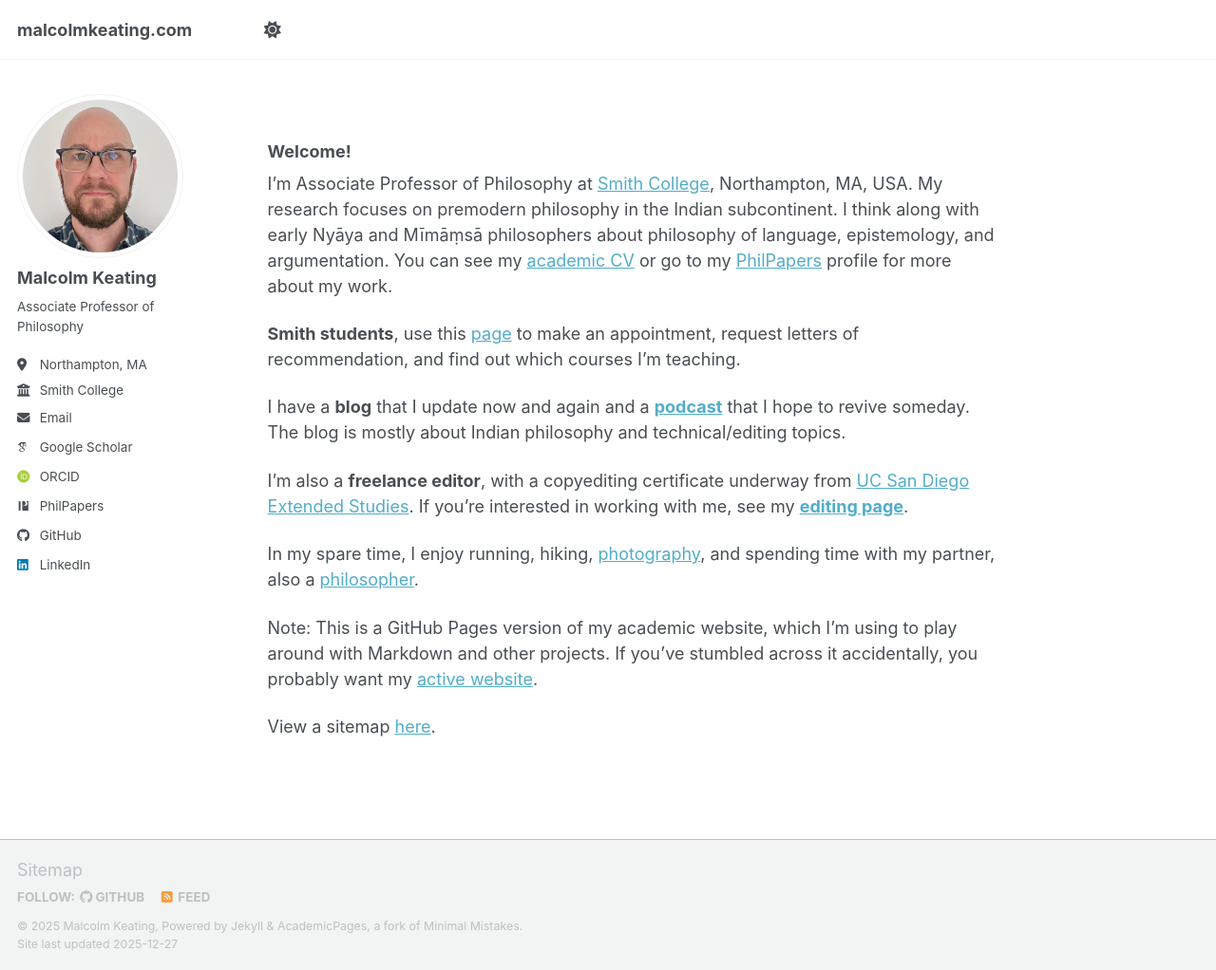
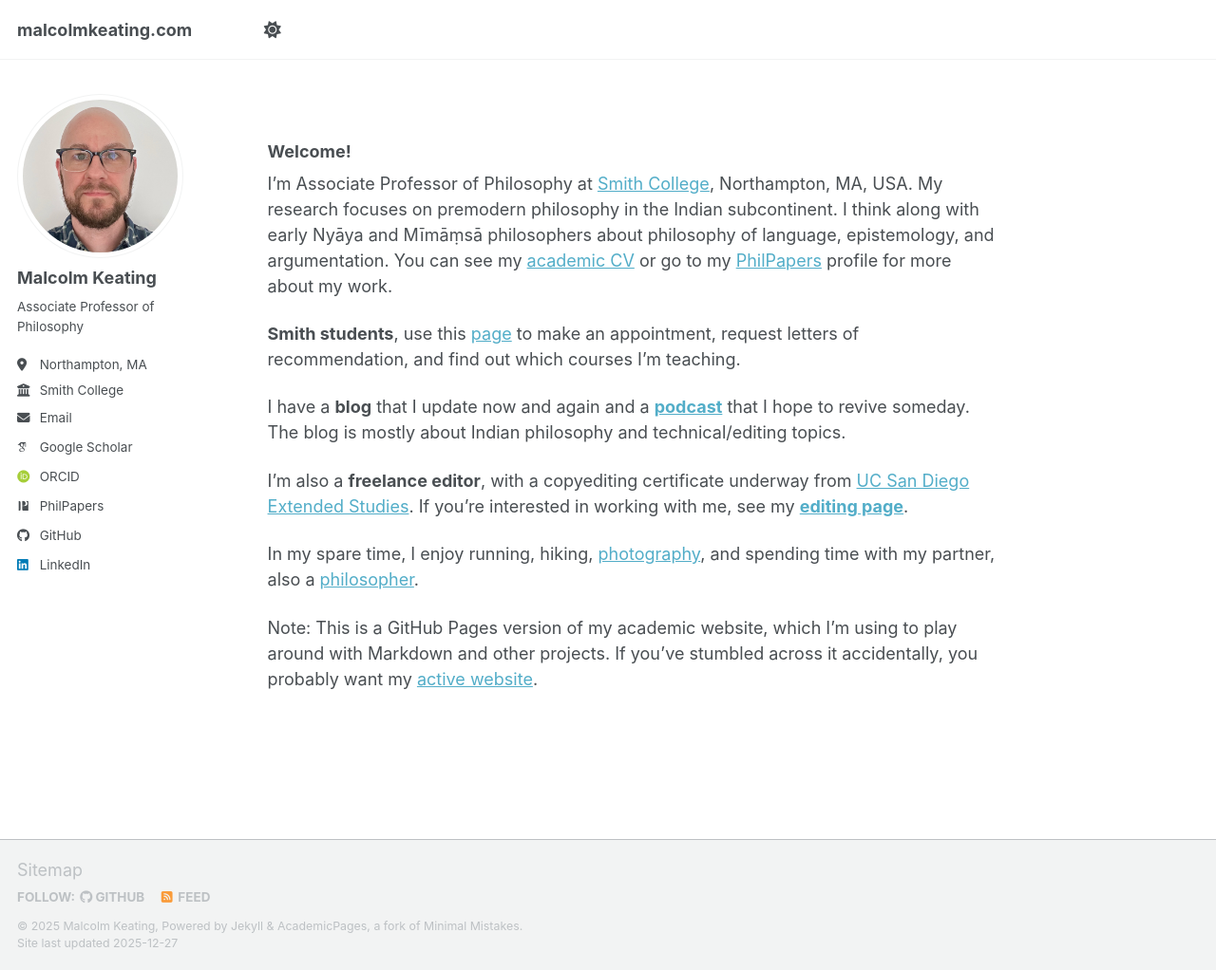
Before and after one commit to malcolmkeating/malcolmkeating.github.io, a Jekyll site: the page built from _pages/about.md, in a window 1280 px wide and 1022 px high. Shown: the whole window at 95% size. Built offline with Jekyll 4.4.1, drawn with Linux system fonts in a browser that asks for light colours; some web fonts are replaced; a script bundle is joined from its source files by our own code; library files that are not in the unit come from our copies.

Commit message:
Update about.md

```diff
--- a/_pages/about.md
+++ b/_pages/about.md
@@ -19,5 +19,3 @@ I'm also a **freelance editor**, with a copyediting certificate underway from [U
 In my spare time, I enjoy running, hiking, [photography](https://www.flickr.com/photos/c_malcolm/), and spending time with my partner, also a [philosopher](https://sites.google.com/site/laurapaceguerrero).
 
 Note: This is a GitHub Pages version of my academic website, which I'm using to play around with Markdown and other projects. If you've stumbled across it accidentally, you probably want my [active website](https://malcolmkeatingsite.wordpress.com/).
-
-View a sitemap [here](https://malcolmkeating.github.io/sitemap/).
```
